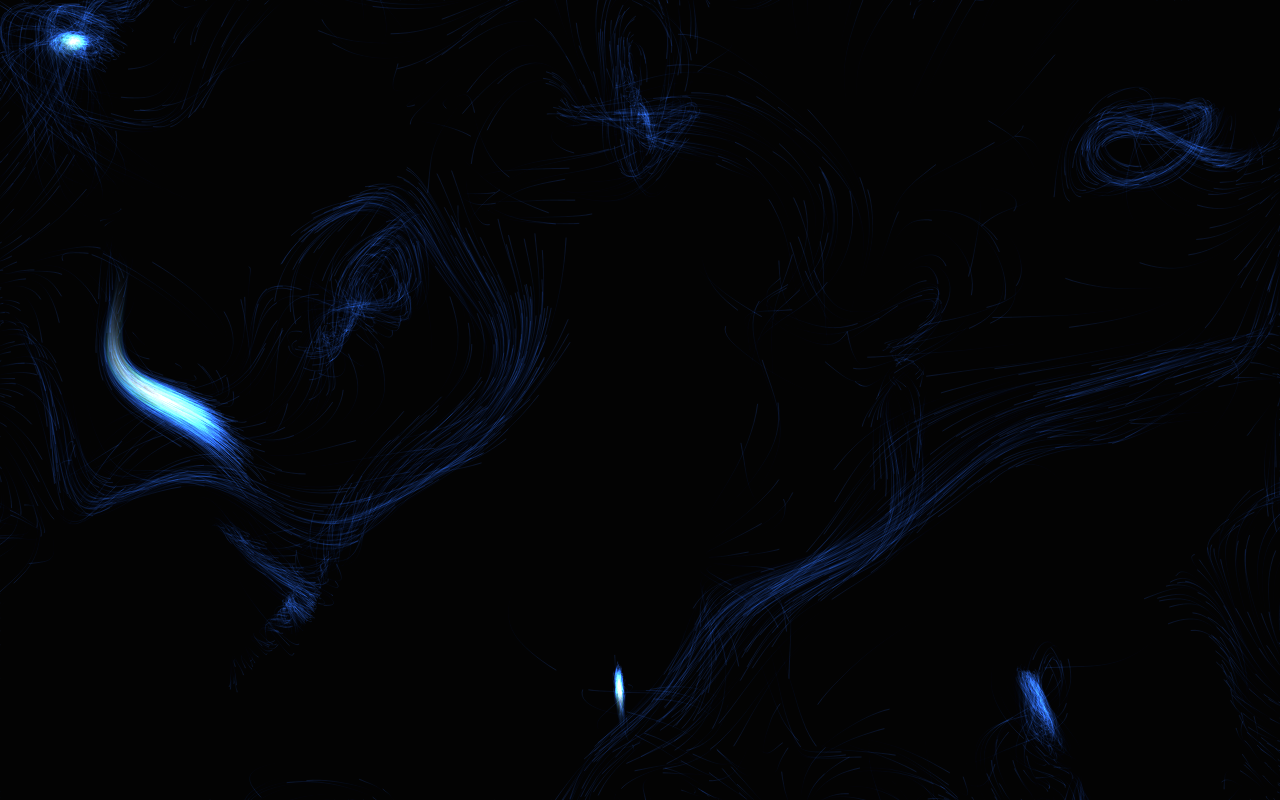
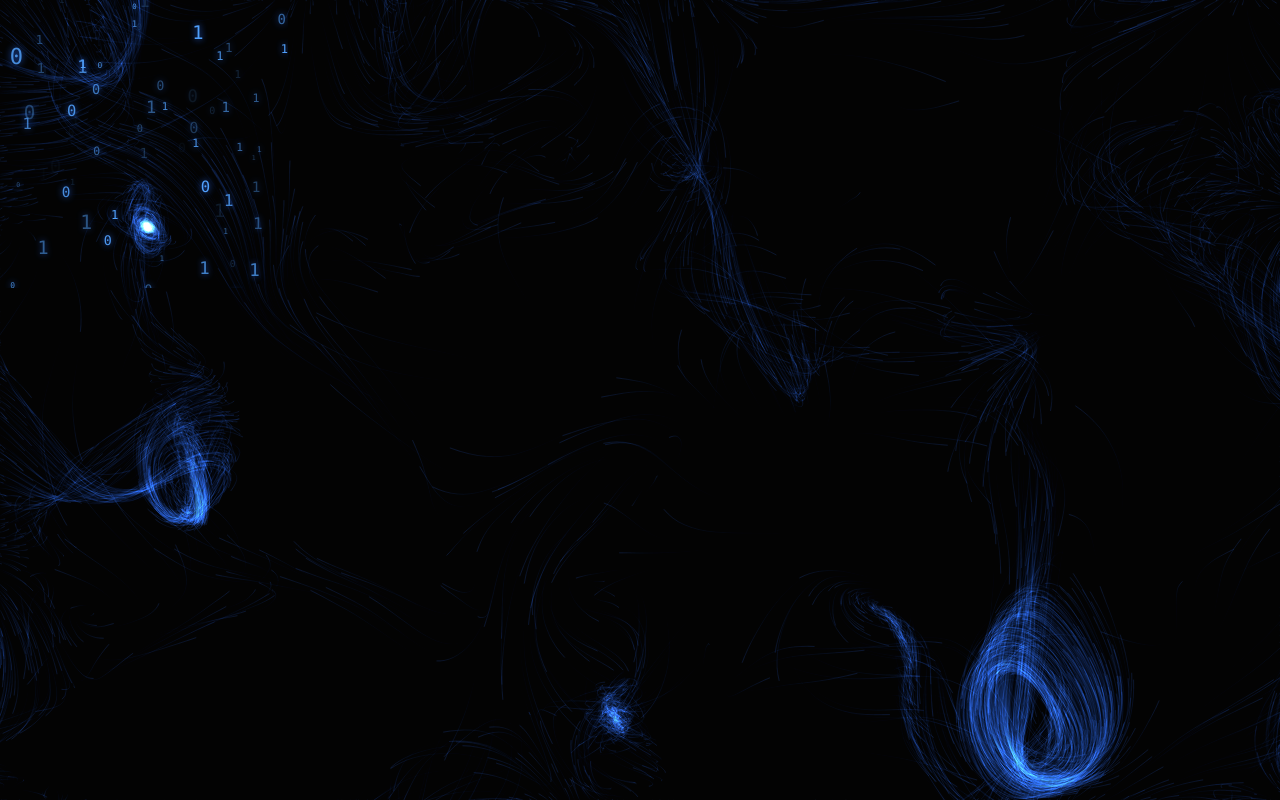
Before and after one commit to mattdavis207/mattdavis207.github.io, a Next.js app: page / in a window 1280 px wide. Built offline with nearby package versions, Linux system fonts and the light colour scheme.

Commit message:
added binary sparks animation

```diff
--- a/app/page.tsx
+++ b/app/page.tsx
@@ -1,5 +1,16 @@
 import { MagneticField } from "@/components/magnetic-field/magnetic-field";
+import { BinarySparks } from "@/components/binary-sparks/binary-sparks";
 
 export default function Home() {
-  return <MagneticField />;
+
+  return(
+    <div className="relative">
+      <div className="absolute left-0 top-0 w-100% h-100%">
+        <MagneticField/>
+      </div>
+
+      <BinarySparks/>
+    </div>
+  )
+
 }
--- /dev/null
+++ b/components/binary-sparks/binary-sparks.tsx
@@ -0,0 +1,74 @@
+"use client";
+
+import { AnimatePresence, motion, useReducedMotion } from "framer-motion";
+import { useEffect, useState } from "react";
+
+type Digit = {
+    id: number,
+    value: "0" | "1",
+    x: number,
+    y: number,
+    driftX: number,
+    driftY: number;
+    size: number;
+    duration: number;
+    delay: number;
+}
+
+export function BinarySparks() {
+
+    const [digits, setDigits] = useState<Digit[]>([]);
+
+    useEffect(() => {
+        setDigits(
+        Array.from({length: 80}, (_, id) => ({
+            id,
+            value: Math.random() > 0.5 ? "1" : "0",
+            x: Math.random() * 100,
+            y: Math.random() * 100,
+            driftX: (Math.random() - 0.5) * 100,
+            driftY: -30 - Math.random() * 100,
+            size: 8 + Math.random() * 16,
+            duration: 1.5 + Math.random() * 3,
+            delay: Math.random() * 3,
+        })
+        ))
+
+    }, []);
+
+
+    return (
+        // bg-[#020712]
+        <div className="relative h-72 w-72 overflow-hidden">
+            {digits.map((digit) => (
+                <motion.span
+                key={digit.id}
+                className="absolute font-mono text-blue-400"
+                style={{
+                    left: `${digit.x}%`,
+                    top: `${digit.y}%`,
+                    fontSize: digit.size,
+                    textShadow: "0 0 8px #286eff",
+                }}
+                animate={{
+                    x: [0, digit.driftX * 0.3, digit.driftX],
+                    y: [20, digit.driftY * 0.4, digit.driftY],
+                    opacity: [0, 0.9, 0.15, 1, 0],
+                    scale: [0.7, 1, 0.85],
+                }}
+                transition={{
+                    duration: digit.duration,
+                    delay: digit.delay,
+                    repeat: Infinity,
+                    repeatDelay: Math.random(),
+                    ease: "easeOut",
+                }}
+                >
+                {digit.value}
+                </motion.span>
+            ))}
+        </div>
+
+
+    );
+}
--- a/components/lens-transition/lens-transition.tsx
+++ b/components/lens-transition/lens-transition.tsx
@@ -1,22 +1,24 @@
 "use client";
 
-import { motion, useReducedMotion } from "framer-motion";
+import { AnimatePresence, motion, useReducedMotion } from "framer-motion";
 import { useState } from "react";
 
 export function LensTransition() {
   const reduceMotion = useReducedMotion();
-  const [finished, setFinished] = useState(false);
+  // const [finished, setFinished] = useState(false);
 
-  if (reduceMotion || finished) return null;
+  if (reduceMotion) return null;
 
   return (
+    <AnimatePresence>
     <motion.div
       aria-hidden="true"
       className="opening-transition"
       initial={{ opacity: 1 }}
       animate={{ opacity: [1, 1, 0] }}
       transition={{ duration: 2.65, times: [0, 0.9, 1], ease: "linear" }}
-      onAnimationComplete={() => setFinished(true)}
+      // onAnimationComplete={() => setFinished(true)}
+      exit={{ opacity: 0 }}
     >
       <motion.div
         className="opening-transition__dot"
@@ -29,5 +31,6 @@ export function LensTransition() {
         }}
       />
     </motion.div>
+    </AnimatePresence>
   );
 }
```
Also changed, not shown: styles/globals.css (+0 -9 lines).
